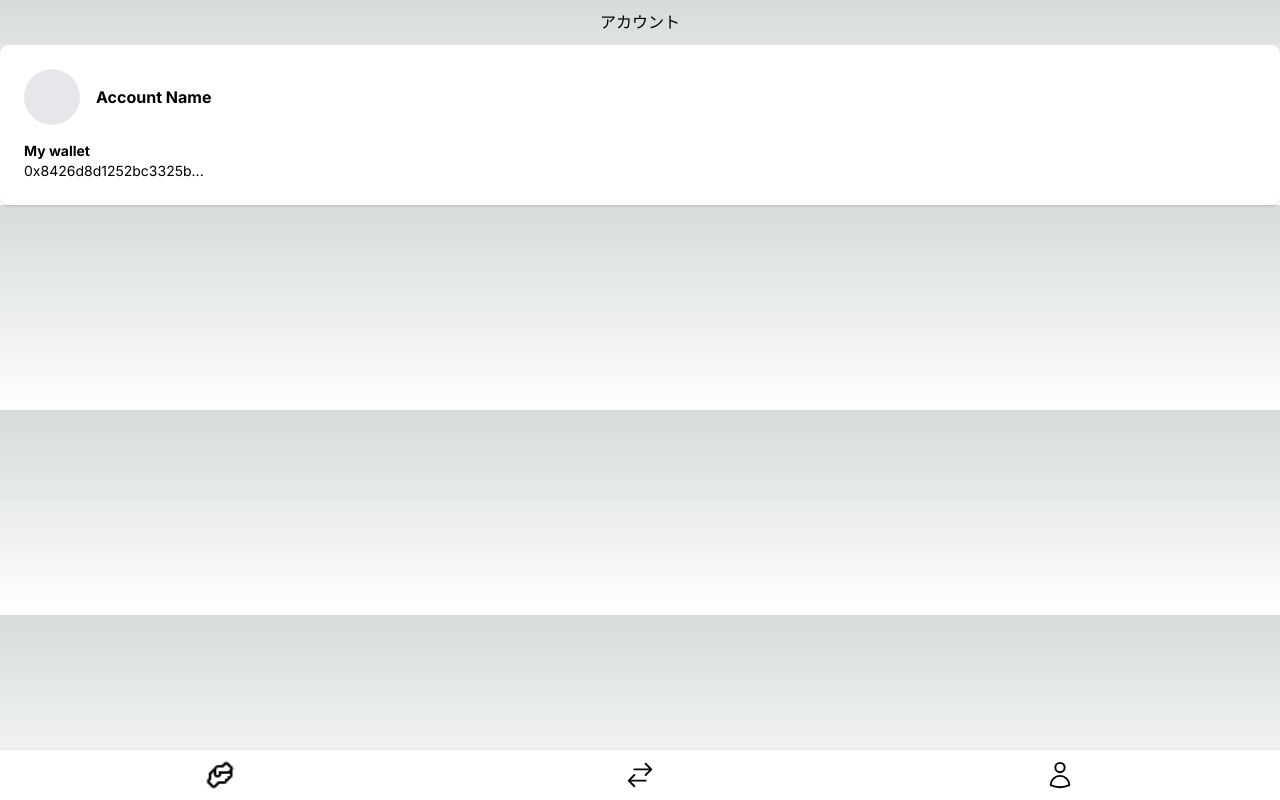
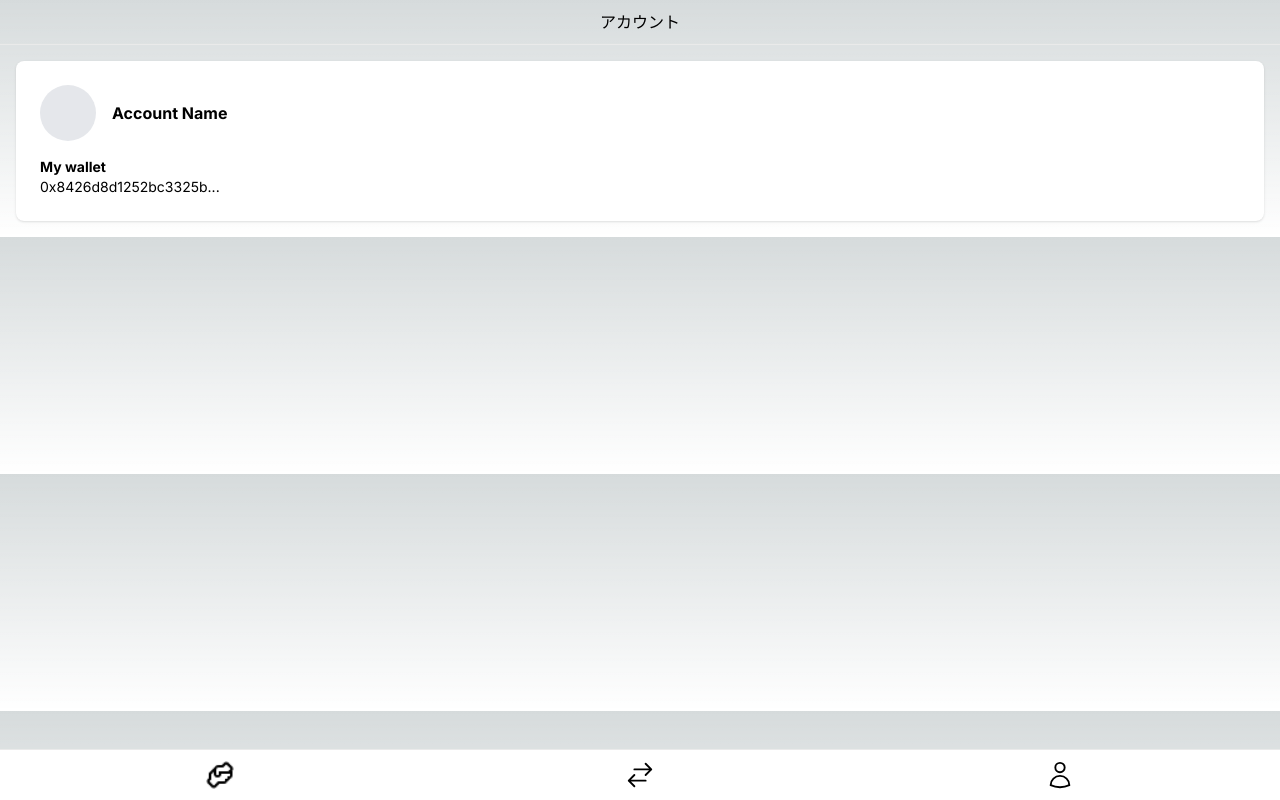
Before and after one commit to ponponnsan/key3_hackathon_drive, a Next.js app in the folder src/app/: page /account in a window 1280 px wide. Built offline with nearby package versions, Linux system fonts and the light colour scheme.

Commit message:
🛠️ #36 ダークモード対応

```diff
--- a/src/app/app/components/account/WalletInfo.tsx
+++ b/src/app/app/components/account/WalletInfo.tsx
@@ -8,7 +8,7 @@ interface WalletInfoProps {
 
 const WalletInfo: React.FC<WalletInfoProps> = ({ accountName, walletAddress }) => {
   return (
-    <div className="bg-white shadow rounded-lg p-6">
+    <div className="bg-white dark:bg-gray-800 shadow rounded-lg p-6 m-4">
       <div className="flex items-center space-x-4">
         <div className="rounded-full bg-gray-200 h-14 w-14"></div>
         <div className="flex-1">
```
